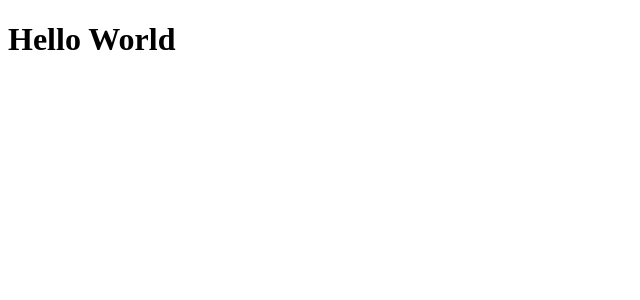
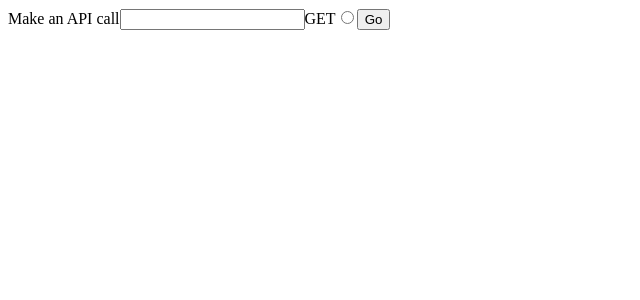
Before and after one commit to Joseph-K-B/postmaClone, a React app: page / in a window 1280 px wide. Shown: the top 300 px of the page, without its empty margins (0-640 px from the left). Built offline with nearby package versions, Linux system fonts and the light colour scheme.

Commit message:
refactored getMethod to use state of URL, error with src prop not being json

```diff
--- a/package.json
+++ b/package.json
@@ -25,7 +25,8 @@
   "license": "ISC",
   "dependencies": {
     "react": "^17.0.2",
-    "react-dom": "^17.0.2"
+    "react-dom": "^17.0.2",
+    "react-json-view": "^1.21.3"
   },
   "devDependencies": {
     "@babel/core": "^7.16.0",
--- a/src/components/app/App.jsx
+++ b/src/components/app/App.jsx
@@ -1,5 +1,6 @@
 import React from 'react';
+import MethodContainer from '../../container/MethodContainer';
 
 export default function App() {
-  return <h1>Hello World</h1>;
+  return <MethodContainer />;
 }
--- a/src/components/app/Content.jsx
+++ b/src/components/app/Content.jsx
@@ -1 +1,20 @@
 import React from 'react'
+import ReactJson from 'react-json-view'
+
+
+export default function Content({ id, title, body, userId }) {
+    return (
+        <figure>
+           <h1>Response</h1>
+        <figcaption>
+            <ReactJson src={id, title, body, userId} theme='monokai'/>
+            {/* <ul>
+                <li>{id}</li>
+                <li>{title}</li>
+                <li>{body}</li>
+                <li>{userId}</li>
+            </ul> */}
+        </figcaption>
+        </figure>
+    )
+}
--- /dev/null
+++ b/src/components/app/MethodControls.jsx
@@ -0,0 +1,23 @@
+import React from 'react';
+
+export default function MethodControls({
+    url,
+    onUrlInput,
+    onSubmit
+}) {
+    return(
+        <form onSubmit={onSubmit}>
+            <label htmlFor='url'>Make an API call</label>
+            <input
+            id='url'
+            name='url'
+            type='text'
+            value={url}
+            onChange={onUrlInput}
+            />
+            <label htmlFor='GET'>GET</label>
+            <input type='radio' id='GET' name='GET' value='GET'/>
+            <button aria-label='make-request'>Go</button>
+        </form>
+    )
+}
--- a/src/container/MethodContainer.jsx
+++ b/src/container/MethodContainer.jsx
@@ -1,28 +1,46 @@
-import React from "react";
-import MethodList from '../components/app/ContentList';
-import MethodControls from '../components/app/ContentControls';
+import React, {Component} from "react";
+import ContentList from '../components/app/ContentList';
+import Content from '../components/app/Content'
 import { getMethod } from "../services/MethodAPI";
+import MethodControls from "../components/app/MethodControls";
 
-class MethodContainer extends Component {
+class ContentContainer extends Component {
     state = {
         loading: true,
-        content: []
+        content: [],
+				url: ''
     };
 
     async componentDidMount() {
-        const content = await getMethod();
-        this.setState({ content, loading: false })
+        // const content = await getMethod();
+        this.setState({loading: false })
     };
 
+		handleUrlInput = (e) => {
+			this.setState({ url: e.target.value });
+		};
+
+		handleSubmit = async (e) => {
+			e.preventDefault();
+			this.setState({ loading: true });
+			const content = await getMethod(this.state.url);
+			this.setState({ content, loading: false });
+		};
+
     render() {
-        const { loading, content } = this.state;
+        const { loading, content, url } = this.state;
         if(loading) return <h1>Loading...</h1>;
         return (
-            <>
-                <MethodList content={content} />
-            </>
+					<>
+						<MethodControls
+						url = {url}
+						onUrlInput={this.handleUrlInput}
+						onSubmit={this.handleSubmit} />
+						{/* <Content /> */}
+						<ContentList content={content} />
+          </>
         );
     }
 }
 
-export default MethodContainer
+export default ContentContainer
--- a/src/services/MethodAPI.js
+++ b/src/services/MethodAPI.js
@@ -1,5 +1,8 @@
-export const getMethod = async () => {
-    const res = await fetch(``);
+
+// const URL = {url}
+
+export const getMethod = async (url) => {
+    const res = await fetch(`${url}`);
     const getContent = await res.json();
     console.log('GET', getContent);
     return getContent;
```
Also changed, not shown: src/components/app/ContentControls.jsx (deleted), 1 other file (tests, documents, lock files or other folders).
